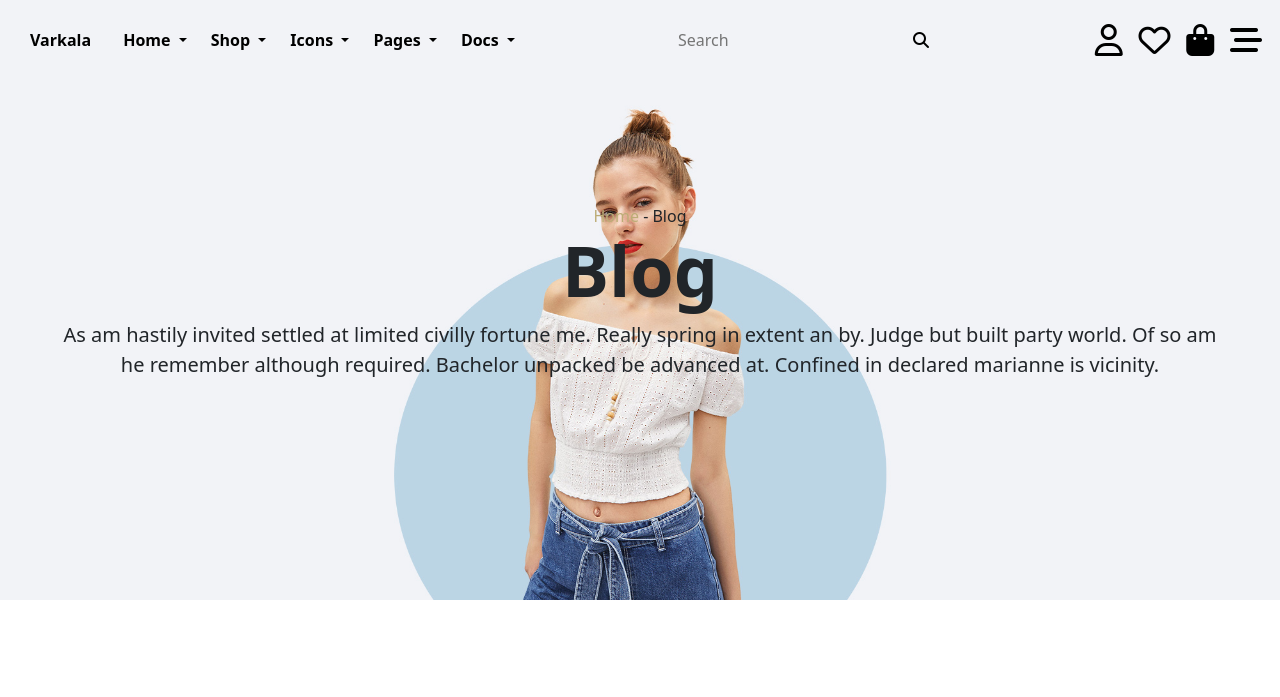
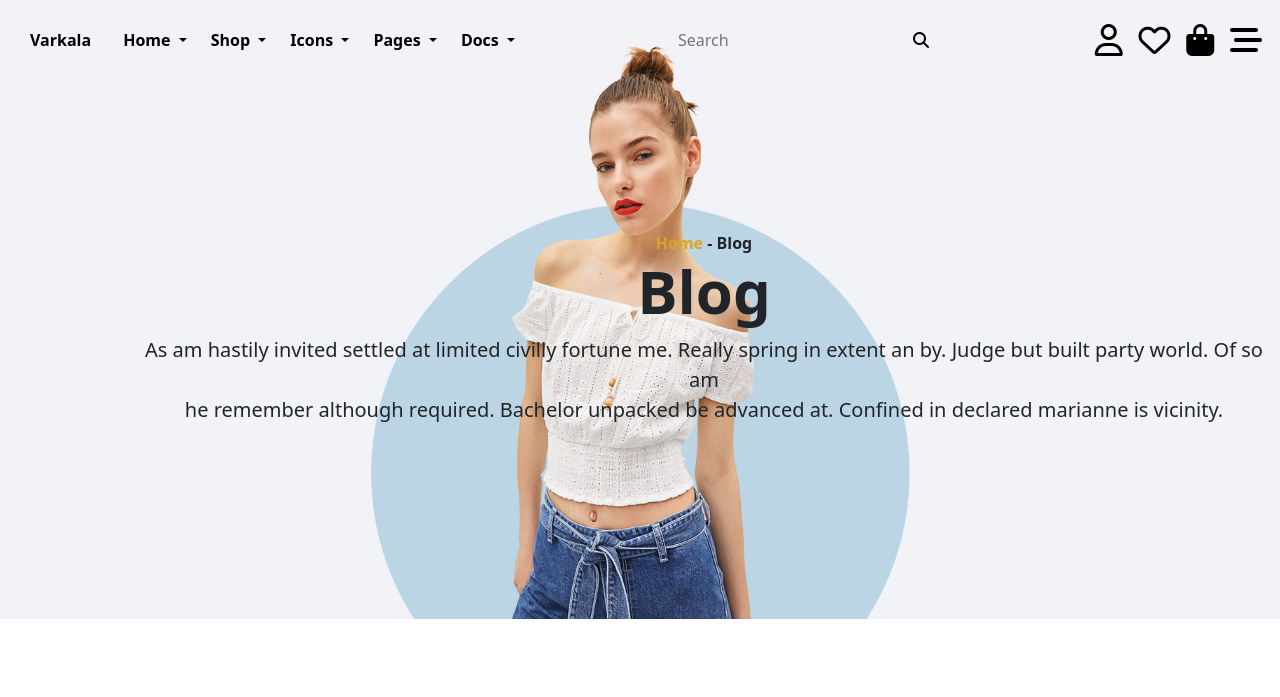
Before and after one commit to leylam22/Front-End-Project, a plain HTML site: page blog.html in a window 1280 px wide. Shown: the part 60-757 px from the top of the page. Drawn offline with nearby package versions, Linux system fonts and the light colour scheme; a script that the page names is missing.

Commit message:
blog paralax added

```diff
--- a/assets/blog/blog.js
+++ b/assets/blog/blog.js
@@ -32,3 +32,11 @@ function openNav() {
   function closeNav() {
     document.getElementById("mySidenav").style.width = "0";
   }
+
+  const img = document.querySelector('.section1').querySelector('.img')
+new simpleParallax(img, {
+	delay: 1.6,
+    scale: 1.5,
+    overflow:true,
+	transition: 'cubic-bezier(0,0,0,1)'
+});
--- a/assets/blog/blog.scss
+++ b/assets/blog/blog.scss
@@ -214,38 +214,49 @@ main{
     z-index: -1;
     .section1{
         width: 100%;
-        height: 600px;
-        .text{
-            display: flex;
-            align-items: center;
-            justify-content: center;
-            text-align: center;
-            flex-direction: column;
-            height: 600px;
-            background: url(../images/blog-2.jpg) no-repeat;
-            background-size: 100% 600px;
-        }
+        height: 700px;
         img{
+            position: relative;
+            top: -81px;
+            z-index: -1;
             width: 100%;
             height: 700px;
             object-fit: cover;
         }
-        h1{
-            font-size: 70px;
+        .text{
+            position: absolute;
+            top: 8%;
+            left: 10%;
+            text-align: center;
             font-weight: bold;
+            a{
+                text-decoration: none;
+                color: goldenrod;
+                &:hover{
+                    color: rgb(163, 125, 30);
+                }
+            }
+            h1{
+                font-weight: bold;
+                font-size: 60px;
+            }
         }
+        // h1{
+        //     font-size: 70px;
+        //     font-weight: bold;
+        // }
         p{
             font-size: 20px;
             font-weight: 500;
         }
-        a{
-            text-decoration: none;
-            color: #bcac76;
-            &:hover{
-                border-bottom: 1px solid #948144;
-                color: #948144;
-            }
-        }
+        // a{
+        //     text-decoration: none;
+        //     color: #bcac76;
+        //     &:hover{
+        //         border-bottom: 1px solid #948144;
+        //         color: #948144;
+        //     }
+        // }
     }
     .section2{
         margin-top: 100px;
--- a/blog.html
+++ b/blog.html
@@ -166,17 +166,13 @@
     </header>
     <main>
         <div class="section1">
-            <!-- <img src="./assets/images/blog-2.jpg" alt="" class="thumbnail"> -->
+            <img src="./assets/images/blog-2.jpg" alt="" class="img">
             <div class="text">
-            <div>
-                <a href="./index.html">Home</a> - <span>Blog</span>
-            </div>
-            <h1>Blog</h1>
-            <div>
+                <div><a href="./index.html">Home</a> - <span>Blog</span></div>
+                <h1>Blog</h1>
                 <p>As am hastily invited settled at limited civilly fortune me. Really spring in extent an by.
                     Judge but built party world. Of so am <br> he remember although required.
                     Bachelor unpacked be advanced at. Confined in declared marianne is vicinity.</p>
-            </div>
             </div>
         </div>
         <div class="section2">
@@ -277,8 +273,7 @@
     </footer>
 </body>
 <!-- Paralax -->
-<script src="./node_modules/simple-parallax-js/dist/simpleParallax.js"></script>
-<script src="./node_modules/simple-parallax-js/dist/simpleParallax.min.js"></script>
+<script src="https://cdn.jsdelivr.net/npm/simple-parallax-js@5.5.1/dist/simpleParallax.min.js"></script>
 <!-- bootstrap -->
 <script src="https://cdn.jsdelivr.net/npm/bootstrap@5.3.0-alpha3/dist/js/bootstrap.bundle.min.js" integrity="sha384-ENjdO4Dr2bkBIFxQpeoTz1HIcje39Wm4jDKdf19U8gI4ddQ3GYNS7NTKfAdVQSZe" crossorigin="anonymous"></script>
 <script src="https://code.jquery.com/jquery-3.2.1.slim.min.js" integrity="sha384-KJ3o2DKtIkvYIK3UENzmM7KCkRr/rE9/Qpg6aAZGJwFDMVNA/GpGFF93hXpG5KkN" crossorigin="anonymous"></script>
```
Also changed, not shown: contact.html (+1 -0 lines), assets/blog/blog.css, 1 other file.
